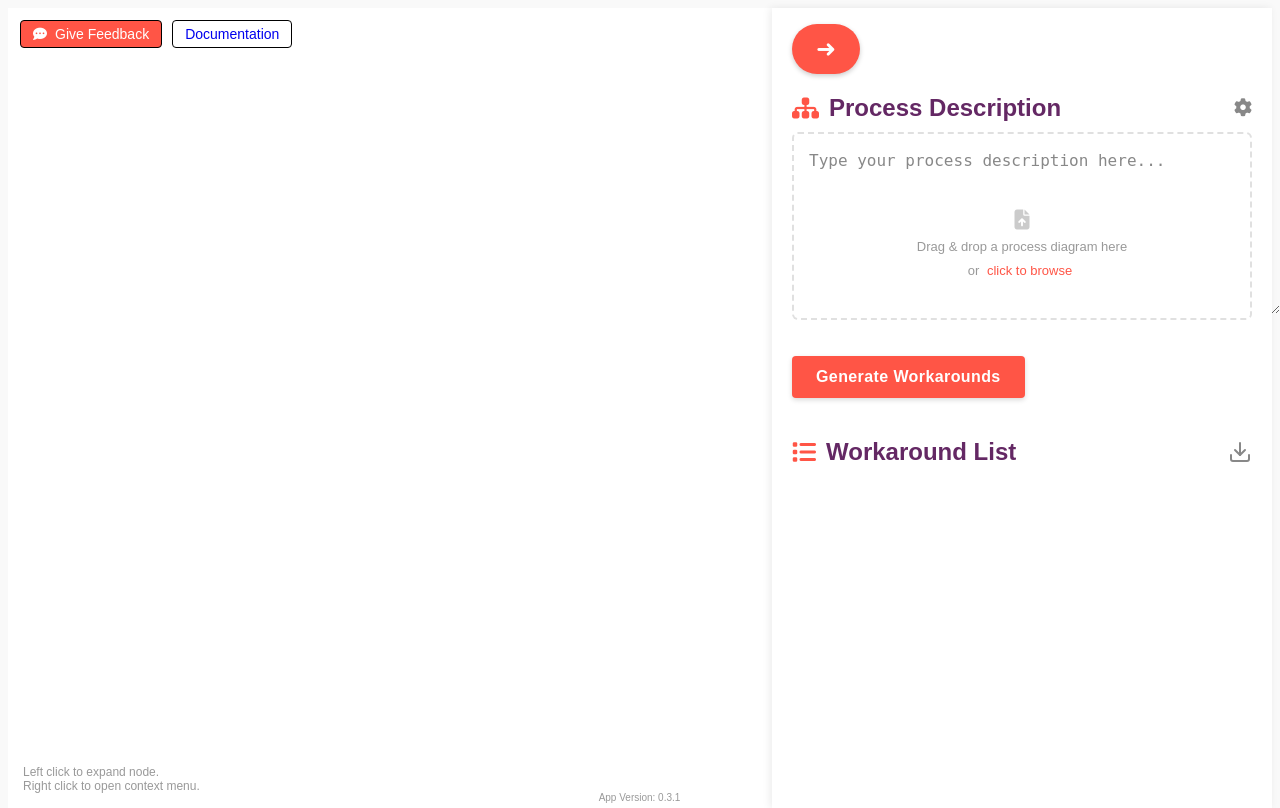
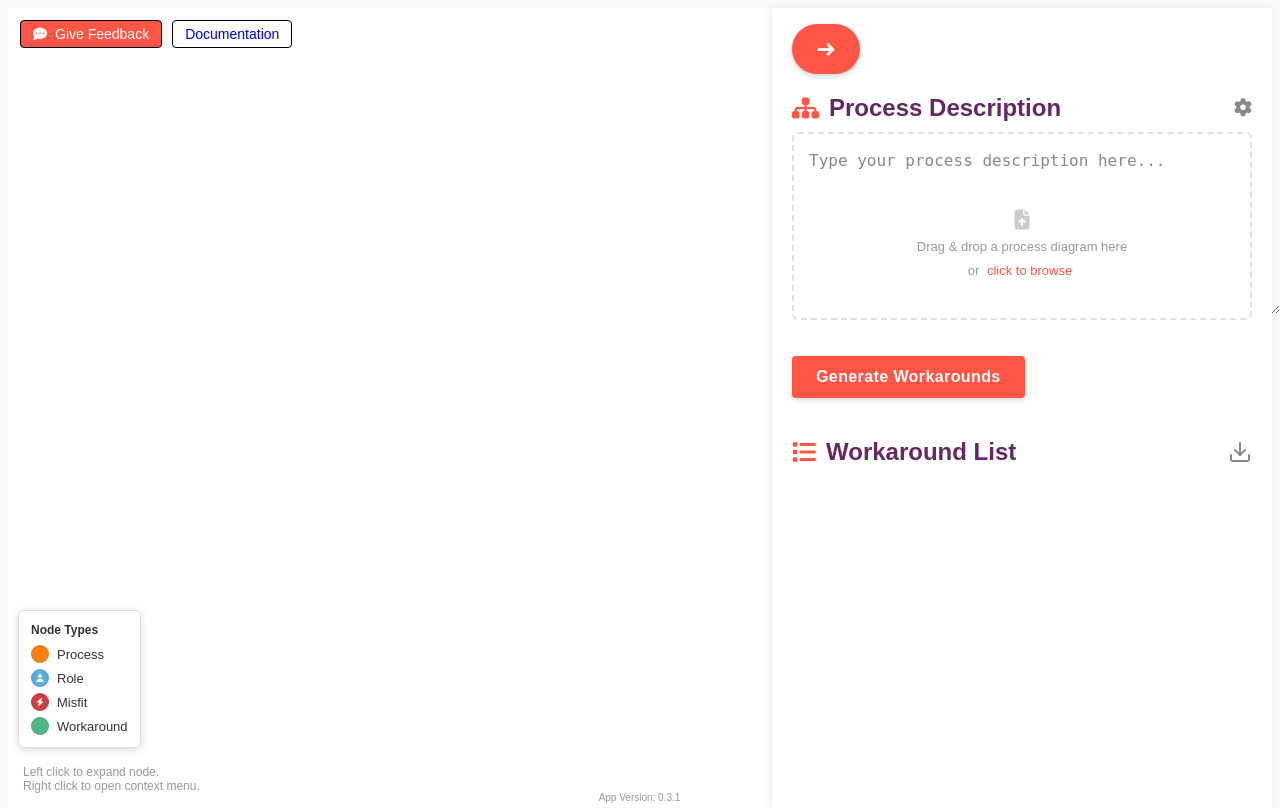
Before and after one commit to viadee/workaround-brainstormer, a Flask app: page /brainstormer in a window 1280 px wide. Run offline with Flask 3, Linux system fonts and the light colour scheme; some libraries are stand-ins or nearby versions.

Commit message:
Feat: Add legend in the bottom left.

```diff
--- a/static/css/styles.css
+++ b/static/css/styles.css
@@ -603,6 +603,62 @@ h2 {
   pointer-events: none;
 }
 
+/* Legend Styles */
+#legend {
+  position: absolute;
+  bottom: 60px;
+  left: 10px;
+  background-color: rgba(255, 255, 255, 0.98);
+  border: 1px solid #ddd;
+  border-radius: 6px;
+  padding: 12px;
+  font-size: 13px;
+  box-shadow: 0 2px 8px rgba(0, 0, 0, 0.15);
+  pointer-events: auto;
+  z-index: 500;
+}
+
+.legend-title {
+  font-weight: bold;
+  margin-bottom: 8px;
+  color: #333;
+  font-size: 12px;
+}
+
+.legend-item {
+  display: flex;
+  align-items: center;
+  margin-bottom: 6px;
+  gap: 8px;
+}
+
+.legend-item:last-child {
+  margin-bottom: 0;
+}
+
+.legend-dot {
+  width: 16px;
+  height: 16px;
+  border-radius: 50%;
+  flex-shrink: 0;
+  border: 1px solid rgba(0, 0, 0, 0.1);
+  display: flex;
+  align-items: center;
+  justify-content: center;
+  position: relative;
+}
+
+.legend-icon {
+  color: white;
+  font-size: 8px;
+  position: absolute;
+}
+
+.legend-item span {
+  color: #333;
+  white-space: nowrap;
+}
+
 /* Settings Panel */
 #settings-icon {
   cursor: pointer;
--- a/templates/index.html
+++ b/templates/index.html
@@ -12,6 +12,31 @@
         Right click to open context menu.
     </div>
     <div id="app-version">App Version: {{ app_version }}</div>
+
+    <!-- Legend -->
+    <div id="legend">
+        <div class="legend-title">Node Types</div>
+        <div class="legend-item">
+            <div class="legend-dot" style="background-color: #ff7f0e;"></div>
+            <span>Process</span>
+        </div>
+        <div class="legend-item">
+            <div class="legend-dot" style="background-color: #58ade1;">
+                <i class="fas fa-user legend-icon"></i>
+            </div>
+            <span>Role</span>
+        </div>
+        <div class="legend-item">
+            <div class="legend-dot" style="background-color: #d13f42;">
+                <i class="fas fa-bolt legend-icon"></i>
+            </div>
+            <span>Misfit</span>
+        </div>
+        <div class="legend-item">
+            <div class="legend-dot" style="background-color: #52b788;"></div>
+            <span>Workaround</span>
+        </div>
+    </div>
 </div>
 
 
```
